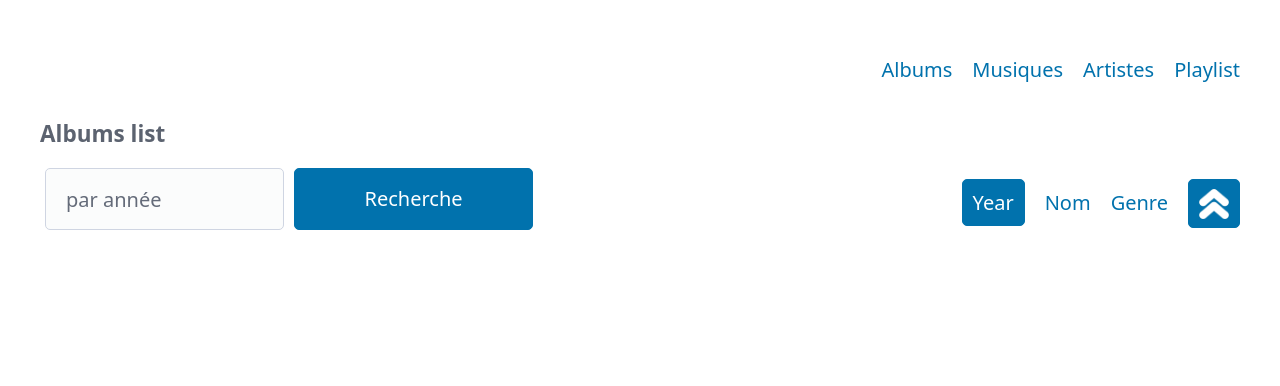
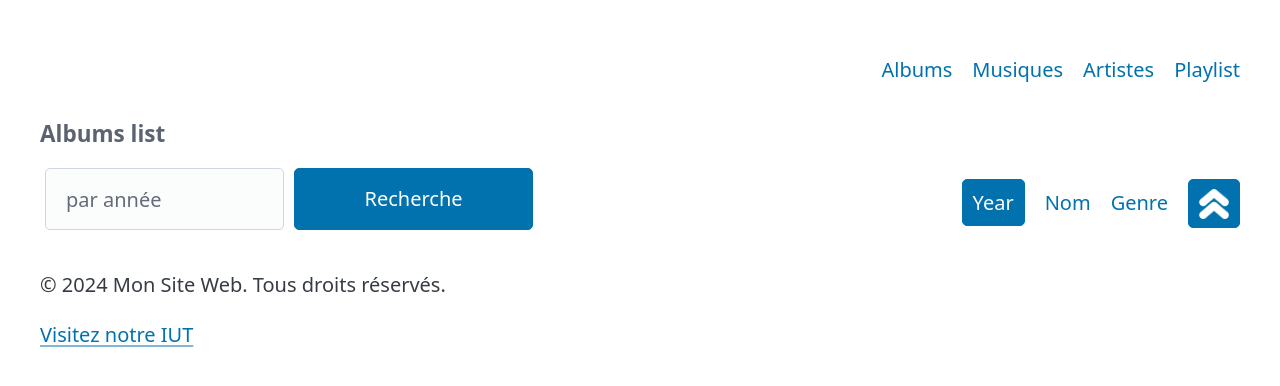
Before and after one commit to ibrahima-ux/Spotifix, a CodeIgniter app: page /database/index.php/albums/index in a window 1280 px wide. Shown: the top 386 px of the page. Run offline with CodeIgniter, Linux system fonts and the light colour scheme; data that the repository does not hold is empty; some libraries are stand-ins or nearby versions.

Commit message:
Actualiser application/views/layout/footer.php

```diff
--- a/application/views/layout/footer.php
+++ b/application/views/layout/footer.php
@@ -1,3 +1,19 @@
-		</main>
-	</body>
+<!DOCTYPE html>
+<html lang="fr">
+<head>
+    <meta charset="UTF-8">
+    <meta name="viewport" content="width=device-width, initial-scale=1.0">
+    <title>Mon Site Web</title>
+    <link rel="stylesheet" href="style.css">
+</head>
+<body>
+    <main>
+
+    </main>
+    <footer>
+
+        <p>&copy; 2024 Mon Site Web. Tous droits réservés.</p>
+        <p><a href="https://iut-fbleau.fr/">Visitez notre IUT</a></p>
+    </footer>
+</body>
 </html>
```
